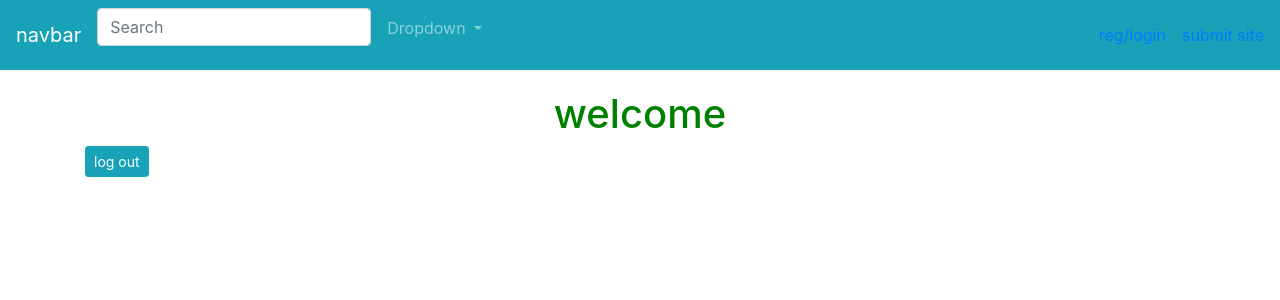
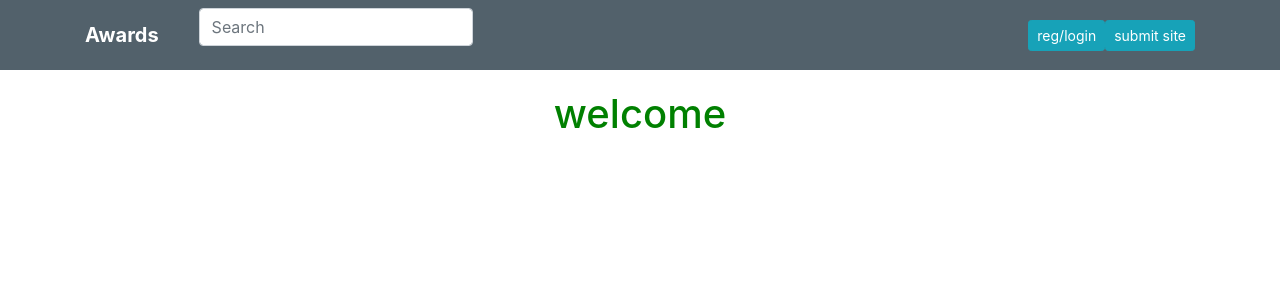
Before and after one commit to poldiee/proj-award, a Django app: page / in a window 1280 px wide. Shown: the top 300 px of the page. Run offline with Django 4.2, Linux system fonts and the light colour scheme; some libraries are stand-ins or nearby versions.

Commit message:
navbar edit fir logged in username display

```diff
--- a/awards/settings.py
+++ b/awards/settings.py
@@ -124,7 +124,7 @@ STATIC_URL = 'static/'
 
 LOGIN_REDIRECT_URL = 'index'
 
-LOGOUT_REDIRECT_URL = 'login'
+LOGOUT_REDIRECT_URL = 'index'
 
 # Default primary key field type
 # https://docs.djangoproject.com/en/4.0/ref/settings/#default-auto-field
--- a/myawards/templates/index.html
+++ b/myawards/templates/index.html
@@ -3,6 +3,5 @@
 {% block content %}
 <div class="container" style="margin-top:7%;">
     <h1 class="text-center welcome">welcome</h1>
-    <a href="{% url 'logout' %}" class="btn btn-sm btn-info">log out</a>
 </div>
 {% endblock %}
--- a/myawards/templates/navbar.html
+++ b/myawards/templates/navbar.html
@@ -1,5 +1,6 @@
-<nav class="navbar fixed-top navbar-expand-lg navbar-dark scrolling-navbar bg-info">
-    <a class="navbar-brand" href="#">navbar</a>
+<nav class="navbar fixed-top navbar-expand-lg navbar-dark scrolling-navbar" id="nbar">
+    <div class="container">
+        <a class="navbar-brand" href="{% url 'index' %}"> <strong class="mr-4 brand"> Awards</strong></a>
         <button class="navbar-toggler" type="button" data-toggle="collapse" data-target="#navbarSupportedContent"
                 aria-controls="navbarSupportedContent" aria-expanded="false" aria-label="Toggle navigation">
             <span class="navbar-toggler-icon"></span>
@@ -9,26 +10,33 @@
                 <li class="nav-item active">
                     <form class="form-inline">
                         <div class="md-form my-0">
-          <input class="form-control mr-sm-2" type="text" placeholder="Search" aria-label="Search">
+                            <input class="form-control mr-sm-2 " type="text" placeholder="Search" aria-label="Search">
                         </div>
                     </form>
-        </li>
-        <li class="nav-item dropdown">
-          <a class="nav-link dropdown-toggle" id="navbarDropdownMenuLink" data-toggle="dropdown" aria-haspopup="true"
-            aria-expanded="false">Dropdown
-          </a>
-          <div class="dropdown-menu dropdown-primary" aria-labelledby="navbarDropdownMenuLink">
-            <a class="dropdown-item" href="#">action</a>
-            <a class="dropdown-item" href="#">action 2</a>
-            <a class="dropdown-item" href="#">else </a>
-          </div>
                 </li>
             </ul>
 
             <ul class="navbar-nav navbar-right">
-        <li><a href="{% url 'login' %}"> reg/login </a></li>
-        <li class="bg-info"><a href="" class="ml-3 bg-info "> submit site</a></li>
-      </ul>
+                {% if user.is_authenticated%}
+                <li class="nav-item dropdown">
+                    <a class="nav-link dropdown-toggle" id="navbarDropdownMenuLink" data-toggle="dropdown"
+                       aria-haspopup="true"
+                       aria-expanded="false">{{ user.username|title }}
+                    </a>
+                    <div class="dropdown-menu dropdown-primary" aria-labelledby="navbarDropdownMenuLink">
+                        <a class="dropdown-item text-center" href="#">profile</a>
+                      <hr>
+                        <a href="{% url 'logout' %}" class="text-secondary text-center dropdown-item">log out</a>
+
 
                     </div>
+                </li>
+                {% else %}
+                <a href="{% url 'login' %}" class="login btn btn-sm btn-info"> reg/login </a>
+                {% endif %}
+
+                <a href="" class="btn btn-sm btn-info" id="site"> submit site</a>
+            </ul>
+        </div>
+    </div>
 </nav>
--- a/static/css/styles.css
+++ b/static/css/styles.css
@@ -1,3 +1,19 @@
 .welcome{
     color:green;
 }
+#nbar{
+    background-color:#52616b;
+    color:black;
+}
+.login, #site{
+    text-decoration: none;
+    color:white;
+}
+
+.login:hover, #site:hover{
+    text-decoration: none;
+    color:white;
+}
+.brand{
+    font-weight: bolder;
+}
```
Lines whose indentation alone changed are shown as unchanged.
